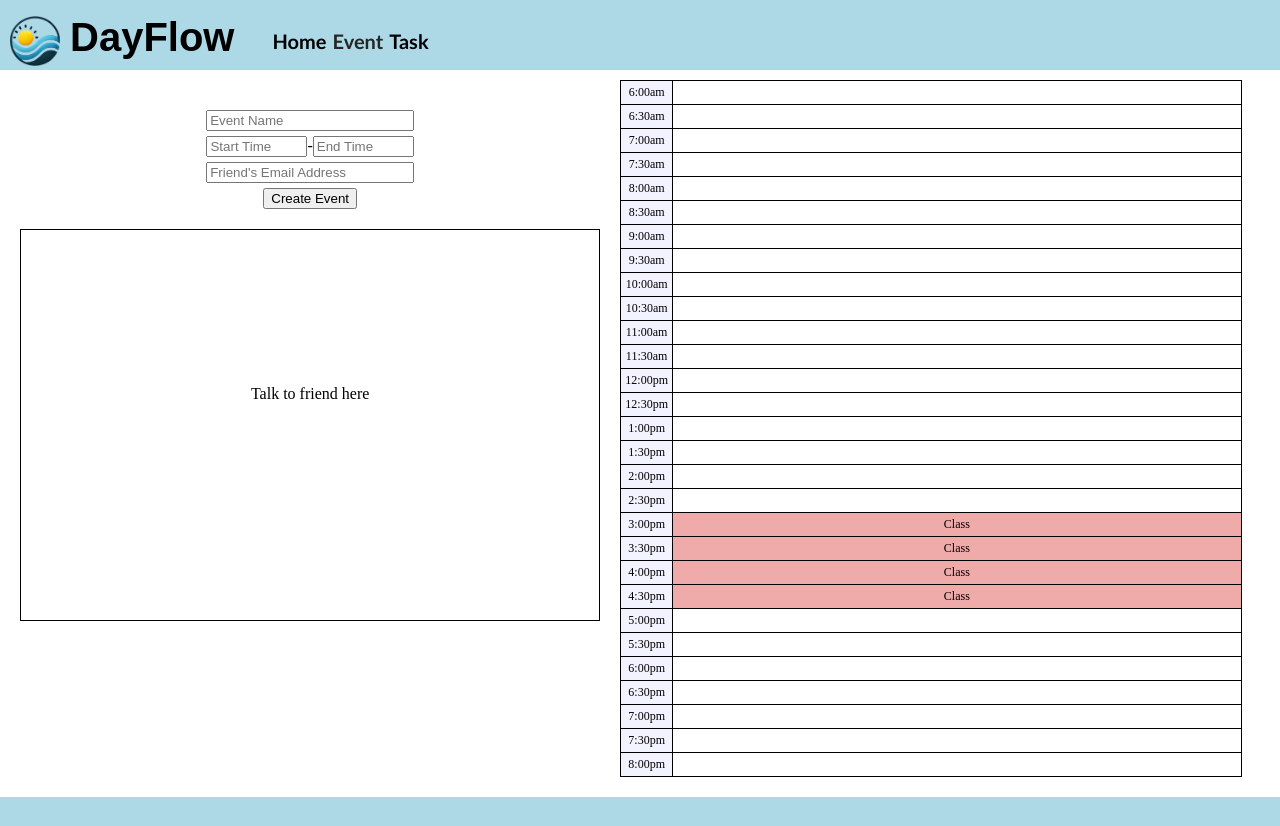
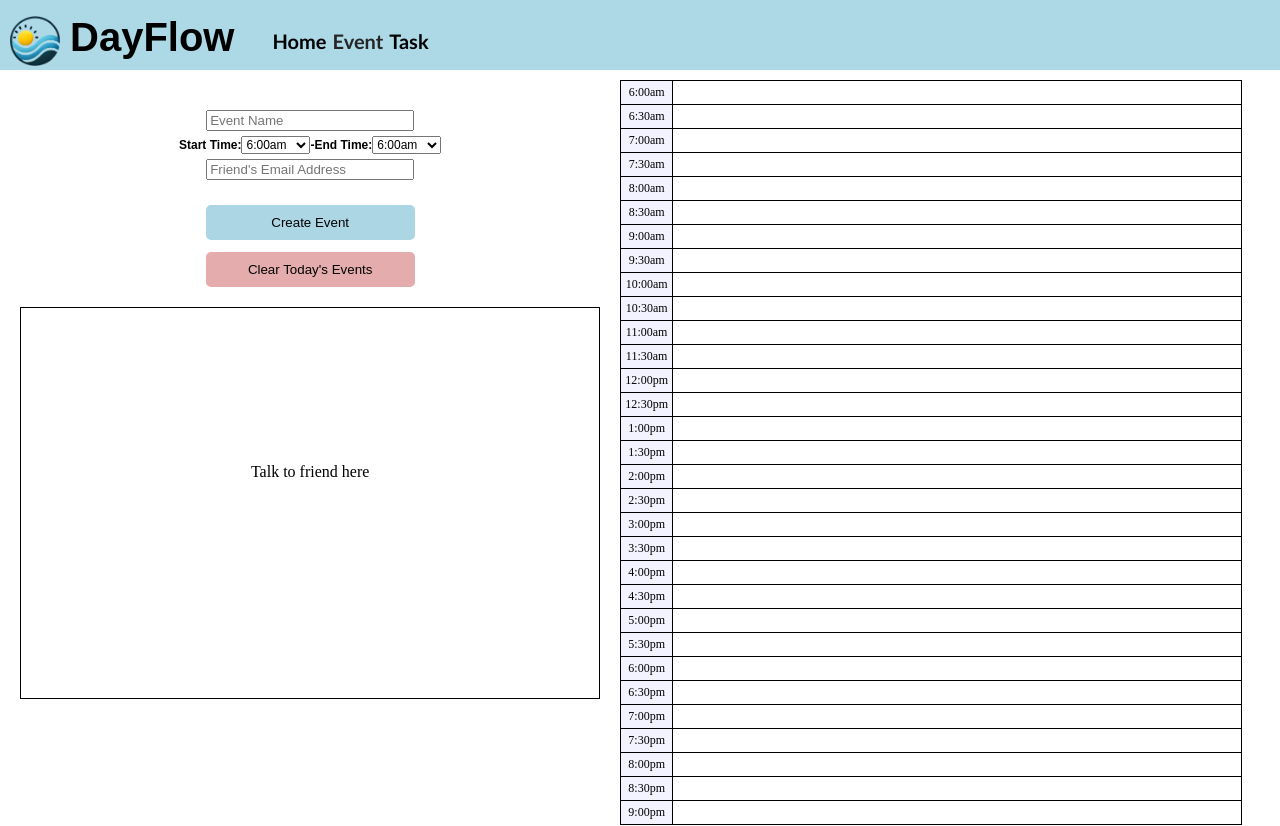
Before and after one commit to spencerclingo/startup, a React (Vite) app in the folder dayflow/: page /event in a window 1280 px wide. Shown: the top 826 px of the page. Built offline with nearby package versions, Linux system fonts and the light colour scheme.

Commit message:
React functionality works for the calendar and events stored in it

```diff
--- a/dayflow/src/app.css
+++ b/dayflow/src/app.css
@@ -26,6 +26,14 @@
 
 .field {
     padding-bottom: 5px;
+    font-family: "Yu Gothic Light", sans-serif;
+    font-weight: bold;
+    font-size: 12px;
+}
+
+.custom-dropdown {
+    font-family: "Yu Gothic Light", sans-serif;
+    font-size: 12px;
 }
 
 footer {
--- a/dayflow/src/calendar/calendar.jsx
+++ b/dayflow/src/calendar/calendar.jsx
@@ -1,9 +1,17 @@
-import React from 'react';
+import React, {useEffect, useState} from 'react';
 import '../app.css';
 import {NavLink} from "react-router-dom";
 import DailySchedule from "../components/dailySchedule";
 
 export function Calendar() {
+    const [events, setEvents] = useState([]);
+
+    useEffect(() => {
+        // TODO: Get rid of this to fetch the data from MongoDB
+        const storedEvents = JSON.parse(localStorage.getItem("events")) || [];
+        setEvents(storedEvents);
+    }, []);
+
     return (
         <main className="main_container">
             <div className="calendar-main-container">
@@ -28,7 +36,7 @@ export function Calendar() {
                     <p>-Jim Rohn</p>
                 </div>
             </div>
-            <DailySchedule /> {}
+            <DailySchedule events={events} /> {}
 
         </main>
     );
--- a/dayflow/src/components/dailySchedule.jsx
+++ b/dayflow/src/components/dailySchedule.jsx
@@ -1,127 +1,66 @@
-import React from "react";
+import React from 'react';
 import '../app.css';
 
-function DailySchedule() {
+function DailySchedule({ events }) {
+    // Helper function to find events for a specific time slot
+    const getEventsForTimeSlot = (time) => {
+        return events.filter((event) => {
+            const startTime = parseTime(event.start_time);
+            const endTime = parseTime(event.end_time);
+            const currentTime = parseTime(time);
+
+            return currentTime >= startTime && currentTime < endTime;
+        });
+    };
+
+    // Helper function to parse time (e.g., '6:00am') into minutes since midnight
+    const parseTime = (time) => {
+        const [hour, minutePart] = time.split(":");
+        const minutes = parseInt(minutePart.slice(0, 2), 10);
+        const isAM = time.includes("am");
+
+        let hours = parseInt(hour, 10);
+        if (!isAM && hours !== 12) {
+            hours += 12; // Convert PM times to 24-hour format
+        }
+        if (isAM && hours === 12) {
+            hours = 0; // Convert 12 AM to midnight
+        }
+
+        return hours * 60 + minutes; // Return total minutes since midnight
+    };
+
     return (
         <table className="calendar-table" id="table">
             <tbody>
-        <tr>
-            <td>6:00am</td>
-            <td id="6am"></td>
+            {[
+                '6:00am', '6:30am',
+                '7:00am', '7:30am',
+                '8:00am', '8:30am',
+                '9:00am', '9:30am',
+                '10:00am', '10:30am',
+                '11:00am', '11:30am',
+                '12:00pm', '12:30pm',
+                '1:00pm', '1:30pm',
+                '2:00pm', '2:30pm',
+                '3:00pm', '3:30pm',
+                '4:00pm', '4:30pm',
+                '5:00pm', '5:30pm',
+                '6:00pm', '6:30pm',
+                '7:00pm', '7:30pm',
+                '8:00pm', '8:30pm',
+                '9:00pm'
+                /* Add more times as needed */
+            ].map((time) => (
+                <tr key={time}>
+                    <td>{time}</td>
+                    <td id={time.replace(':', '').replace(' ', '')}>
+                        {getEventsForTimeSlot(time).map((event, index) => (
+                            <div key={index}>{event.event_name}</div>
+                        ))}
+                    </td>
                 </tr>
-        <tr>
-            <td>6:30am</td>
-            <td id="63am"></td>
-        </tr>
-        <tr>
-            <td>7:00am</td>
-            <td id="7am"></td>
-        </tr>
-        <tr>
-            <td>7:30am</td>
-            <td id="73am"></td>
-        </tr>
-        <tr>
-            <td>8:00am</td>
-            <td id="8am"></td>
-        </tr>
-        <tr>
-            <td>8:30am</td>
-            <td id="83am"></td>
-        </tr>
-        <tr>
-            <td>9:00am</td>
-            <td id="9am"></td>
-        </tr>
-        <tr>
-            <td>9:30am</td>
-            <td id="93am"></td>
-        </tr>
-        <tr>
-            <td>10:00am</td>
-            <td id="10am"></td>
-        </tr>
-        <tr>
-            <td>10:30am</td>
-            <td id="103am"></td>
-        </tr>
-        <tr>
-            <td>11:00am</td>
-            <td id="11am"></td>
-        </tr>
-        <tr>
-            <td>11:30am</td>
-            <td id="113am"></td>
-        </tr>
-        <tr>
-            <td>12:00pm</td>
-            <td id="12pm"></td>
-        </tr>
-        <tr>
-            <td>12:30pm</td>
-            <td id="123pm"></td>
-        </tr>
-        <tr>
-            <td>1:00pm</td>
-            <td id="1pm"></td>
-        </tr>
-        <tr>
-            <td>1:30pm</td>
-            <td id="13pm"></td>
-        </tr>
-        <tr>
-            <td>2:00pm</td>
-            <td id="2pm"></td>
-        </tr>
-        <tr>
-            <td>2:30pm</td>
-            <td id="23pm"></td>
-        </tr>
-        <tr>
-            <td>3:00pm</td>
-            {/*Existing event from database*/}
-            <td className="event" id="3pm">Class</td>
-        </tr>
-        <tr>
-            <td>3:30pm</td>
-            <td className="event" id="33pm">Class</td>
-        </tr>
-        <tr>
-            <td>4:00pm</td>
-            <td className="event" id="4pm">Class</td>
-        </tr>
-        <tr>
-            <td>4:30pm</td>
-            <td className="event" id="43pm">Class</td>
-        </tr>
-        <tr>
-            <td>5:00pm</td>
-            <td id="5pm"></td>
-        </tr>
-        <tr>
-            <td>5:30pm</td>
-            <td id="53pm"></td>
-        </tr>
-        <tr>
-            <td>6:00pm</td>
-            <td id="6pm"></td>
-        </tr>
-        <tr>
-            <td>6:30pm</td>
-            <td id="63pm"></td>
-        </tr>
-        <tr>
-            <td>7:00pm</td>
-            <td id="7pm"></td>
-        </tr>
-        <tr>
-            <td>7:30pm</td>
-            <td id="73pm"></td>
-        </tr>
-        <tr>
-            <td>8:00pm</td>
-            <td id="8pm"></td>
-        </tr>
+            ))}
             </tbody>
         </table>
     );
--- a/dayflow/src/event/event.jsx
+++ b/dayflow/src/event/event.jsx
@@ -1,14 +1,81 @@
-import React from 'react';
+import React, {useEffect, useState} from 'react';
 import '../app.css';
-import {NavLink, useNavigate} from "react-router-dom";
 import DailySchedule from '../components/dailySchedule';
 
 export function Event() {
-    const navigate = useNavigate();
+    const [events, setEvents] = useState([]);
+
+    useEffect(() => {
+        const today = new Date().toISOString().split("T")[0]; // Format: YYYY-MM-DD
+        const lastSavedDate = localStorage.getItem("lastSavedDate");
+
+        if (lastSavedDate !== today) {
+            clearLocalStorageIfNewDay(); // Automatically clear if it's a new day
+        } else {
+            const storedEvents = JSON.parse(localStorage.getItem("events")) || [];
+            setEvents(storedEvents);
+        }
+    }, []);
+
+    const timeOptions = [
+        "6:00am", "6:30am", "7:00am", "7:30am", "8:00am", "8:30am",
+        "9:00am", "9:30am", "10:00am", "10:30am", "11:00am", "11:30am",
+        "12:00pm", "12:30pm", "1:00pm", "1:30pm", "2:00pm", "2:30pm",
+        "3:00pm", "3:30pm", "4:00pm", "4:30pm", "5:00pm", "5:30pm",
+        "6:00pm", "6:30pm", "7:00pm", "7:30pm", "8:00pm"
+    ];
 
     const handleSubmit = (event) => {
         event.preventDefault();
-        {/*TODO: Change this to POST once I have a backend*/}
+
+        // Collect form data
+        const formData = new FormData(event.target);
+        const newEvent = Object.fromEntries(formData.entries());
+
+        const startTime = parseTime(newEvent.start_time);
+        const endTime = parseTime(newEvent.end_time);
+
+        // Validate that end time is later than start time
+        if (endTime <= startTime) {
+            alert("End time must be later than start time.");
+            return; // Prevent form submission
+        }
+
+        // Save events to localStorage
+        const updatedEvents = [...events, newEvent];
+        // TODO: Get rid of this to put the data into MongoDB
+        localStorage.setItem("events", JSON.stringify(updatedEvents));
+
+        // Update state
+        setEvents(updatedEvents);
+
+        const today = new Date().toISOString().split("T")[0]; // Format: YYYY-MM-DD
+        localStorage.setItem("lastSavedDate", today);
+
+        console.log('Event saved:', newEvent);
+    };
+
+    const clearLocalStorageIfNewDay = () => {
+        // Clear local storage and reset events
+        localStorage.clear();
+        setEvents([]);
+        console.log("Events cleared either by request or new day started");
+    };
+
+    const parseTime = (time) => {
+        const [hour, minutePart] = time.split(":");
+        const minutes = parseInt(minutePart.slice(0, 2), 10);
+        const isAM = time.includes("am");
+
+        let hours = parseInt(hour, 10);
+        if (!isAM && hours !== 12) {
+            hours += 12; // Convert PM times to 24-hour format
+        }
+        if (isAM && hours === 12) {
+            hours = 0; // Convert 12:00am to midnight
+        }
+
+        return hours * 60 + minutes; // Return total minutes since midnight
     };
 
     return (
@@ -26,12 +93,23 @@ export function Event() {
                                 </label>
                             </div>
                             <div className="field">
-                                <label>
-                                    <input type="text" placeholder="Start Time" name="start_time" required
-                                           className="event-half-width-container"/>-
-                                    <input type="text" placeholder="End Time" name="end_time" required
-                                           className="event-half-width-container"/>
-                                </label>
+                                <label>Start Time:</label>
+                                <select name="start_time" required className="custom-dropdown">
+                                    {timeOptions.map((time) => (
+                                        <option key={time} value={time}>
+                                            {time}
+                                        </option>
+                                    ))}
+                                </select>
+                                -
+                                <label>End Time:</label>
+                                <select name="end_time" required className="custom-dropdown">
+                                    {timeOptions.map((time) => (
+                                        <option key={time} value={time}>
+                                            {time}
+                                        </option>
+                                    ))}
+                                </select>
                             </div>
                             <div className="field">
                                 <label>
@@ -39,8 +117,30 @@ export function Event() {
                                            className="event-full-width-container"/>
                                 </label>
                             </div>
-                            <button type="submit">Create Event</button>
+                            <button type="submit" style={{
+                                marginTop: '20px',
+                                backgroundColor: '#acd6e4',
+                                color: 'black',
+                                padding: '10px 20px',
+                                borderRadius: '5px',
+                                border: 'none',
+                                cursor: 'pointer',
+                                width: '209px'
+                            }}>Create Event</button>
                         </form>
+
+                        <button onClick={clearLocalStorageIfNewDay} style={{
+                            marginTop: '12px',
+                            backgroundColor: '#e4acac',
+                            color: 'black',
+                            padding: '10px 20px',
+                            borderRadius: '5px',
+                            border: 'none',
+                            cursor: 'pointer',
+                            width: '209px'
+                        }}>
+                            Clear Today's Events
+                        </button>
 
                         <div className="websocket-box">
                             Talk to friend here
@@ -48,7 +148,7 @@ export function Event() {
                     </div>
                 </div>
 
-                <DailySchedule /> {}
+                <DailySchedule events={events}/> {}
 
             </main>
         </div>
--- a/dayflow/src/landing/landing.jsx
+++ b/dayflow/src/landing/landing.jsx
@@ -1,9 +1,11 @@
-import React from 'react';
+import React, {useState} from 'react';
 import '../app.css';
 import {NavLink} from "react-router-dom";
 import DailySchedule from "../components/dailySchedule";
 
 export function Landing() {
+    const [events] = useState([]);
+
     return (
         <main>
             <div className="container">
@@ -23,7 +25,7 @@ export function Landing() {
                     </div>
                 </div>
 
-                <DailySchedule /> {}
+                <DailySchedule events={events}/> {}
 
             </div>
         </main>
```
Lines whose indentation alone changed are shown as unchanged.
